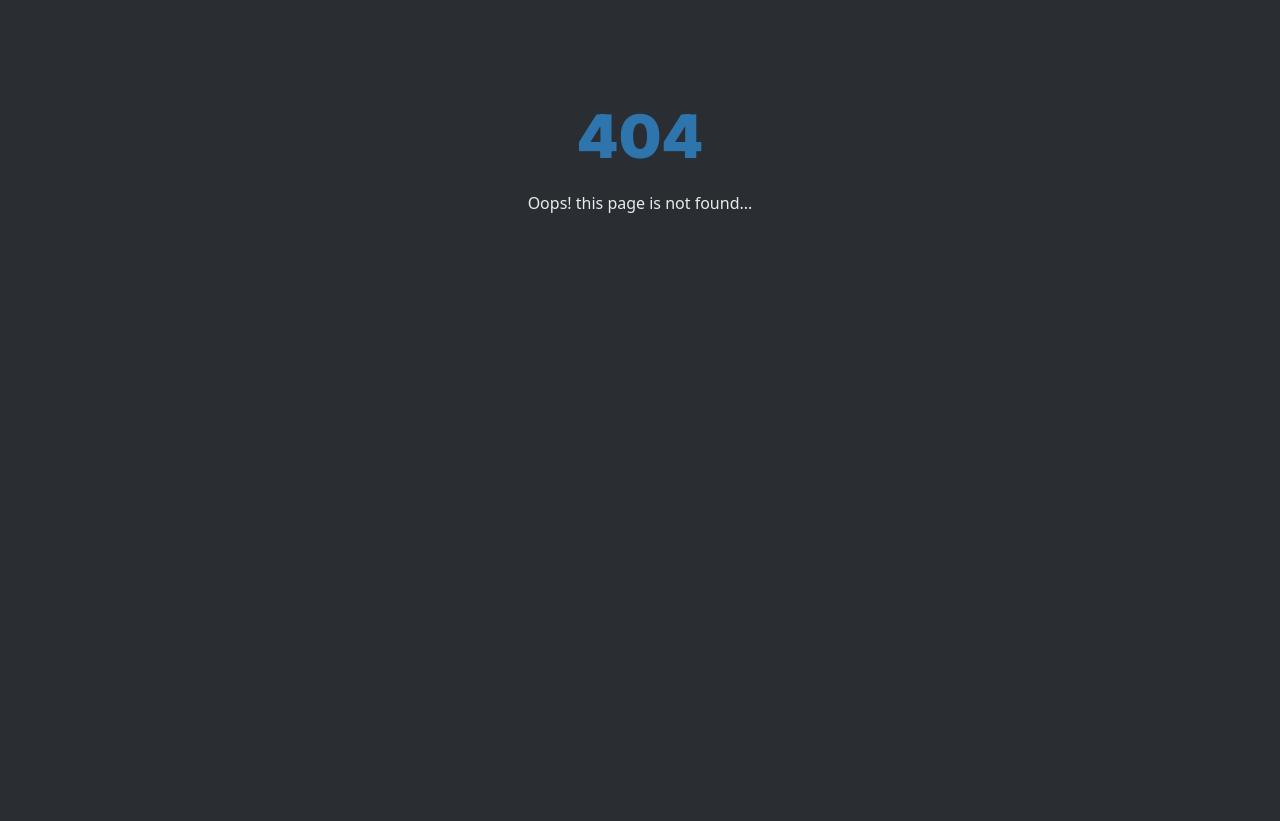
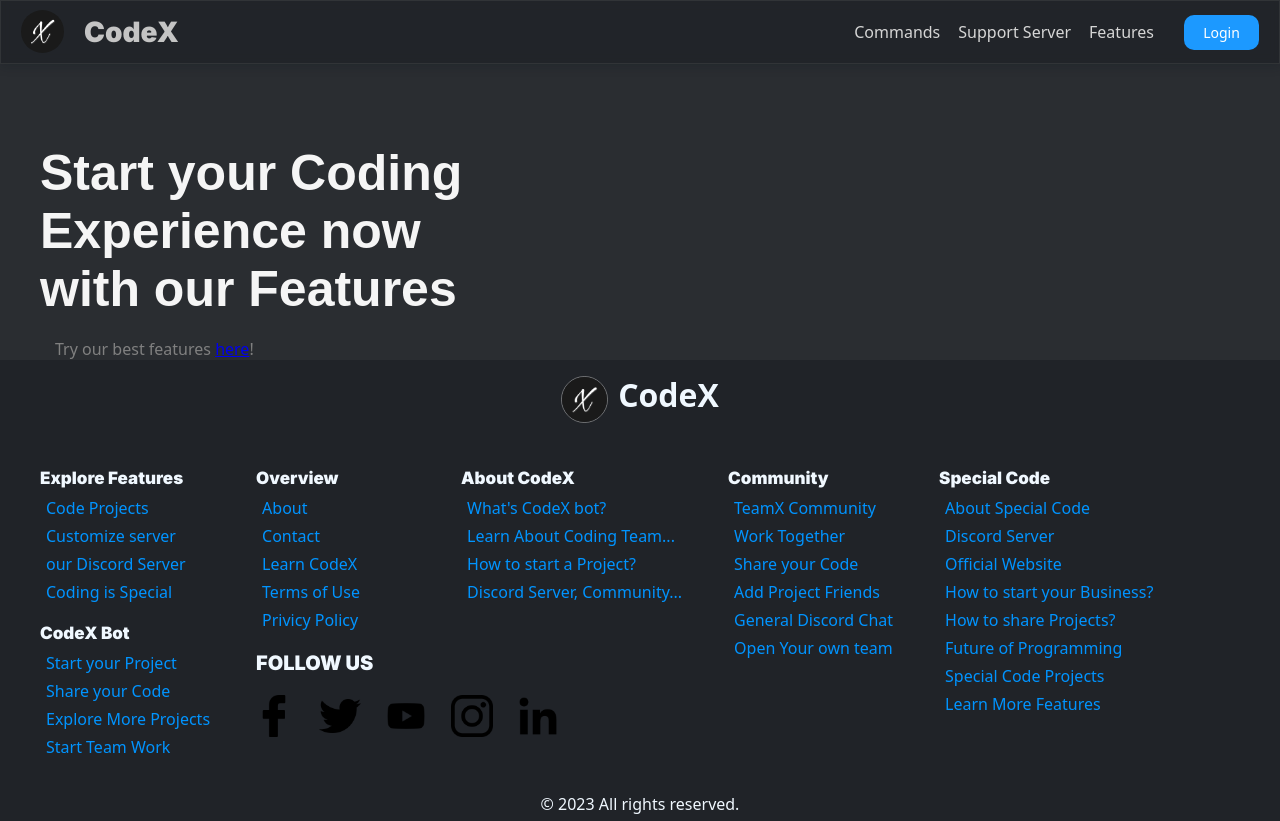
Before and after one commit to 0xSkyzoX/codexbot, a React (Create React App) app: page /features in a window 1280 px wide. Before the commit this address had no page. Before the commit the page ends 800 px from the top, so only its background shows below. Built offline with nearby package versions, Linux system fonts and the light colour scheme.

Commit message:
new Pages

```diff
--- /dev/null
+++ b/src/components/elements/featuresIntroduction.js
@@ -0,0 +1,12 @@
+import React from 'react'
+
+function IntroFeature() {
+  return (
+    <div>
+     <h1 style={{fontFamily: 'ui-system, sans-serif',color: "whitesmoke", fontSize: "50px", margin: "80px 10px 20px 40px"}}>Start your Coding <br />Experience now <br />with our Features</h1>
+     <p style={{color: "grey", marginLeft: "55px"}}>Try our best features <a href='./features/start'>here</a>!</p>
+    </div>
+  )
+}
+
+export default IntroFeature
--- a/src/index.js
+++ b/src/index.js
@@ -5,6 +5,7 @@ import App from './App';
 import { BrowserRouter, Route, Routes } from 'react-router-dom';
 import CommamdsPage from './pages/commands';
 import ErrorPage from './pages/errorPage/error';
+import FeaturePage from './pages/features';
 
 const root = ReactDOM.createRoot(document.getElementById('root'));
 root.render(
@@ -14,6 +15,7 @@ root.render(
       <Route path='/commands' element={<CommamdsPage />} />
       <Route path='/commands/build'></Route>
       <Route path='*' element={<ErrorPage />}/>
+      <Route path='/features' element={<FeaturePage />}/>
     </Routes>
   </BrowserRouter>
 );
--- a/src/pages/commands.js
+++ b/src/pages/commands.js
@@ -16,7 +16,6 @@ function CommamdsPage() {
           <div style={{}}>
             <h1 style={{justifyContent: "center",display: "flex", textAlign: "center"}} className="page-title-commands">Explore more features<br/>and see our best commands</h1>
           </div>
-
         </main>
         <hr style={{border: "solid 1px grey", marginLeft: "10%", marginRight: "10%", marginTop: "3.5%", marginBottom: "5%"}} className="line-hr-commands-page"/>
         <div style={{display: "flex", flexFlow: "row wrap", justifyContent: "center", marginBottom: "100px"}} >
--- /dev/null
+++ b/src/pages/features.js
@@ -0,0 +1,16 @@
+import React from 'react'
+import IntroFeature from '../components/elements/featuresIntroduction'
+import Footer from '../components/footer'
+import Navbar from '../components/navbar'
+
+function FeaturePage() {
+  return (
+    <div>
+     <Navbar />
+     <IntroFeature />
+     <Footer />
+    </div>
+  )
+}
+
+export default FeaturePage
```
Also changed, not shown: src/components/navbar.js (+0 -14 lines).
